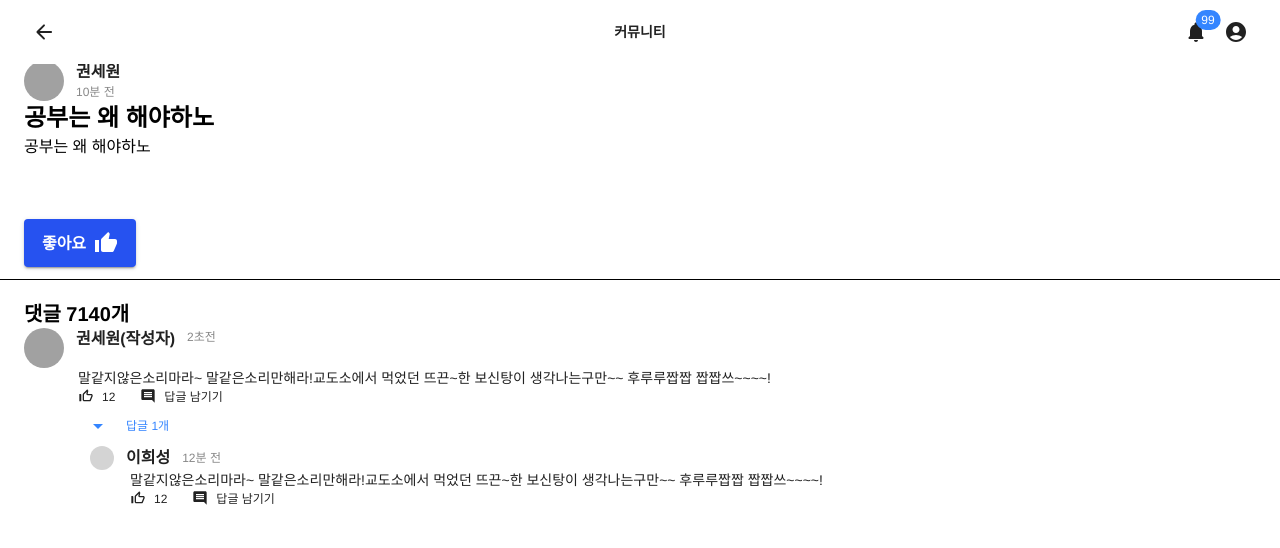
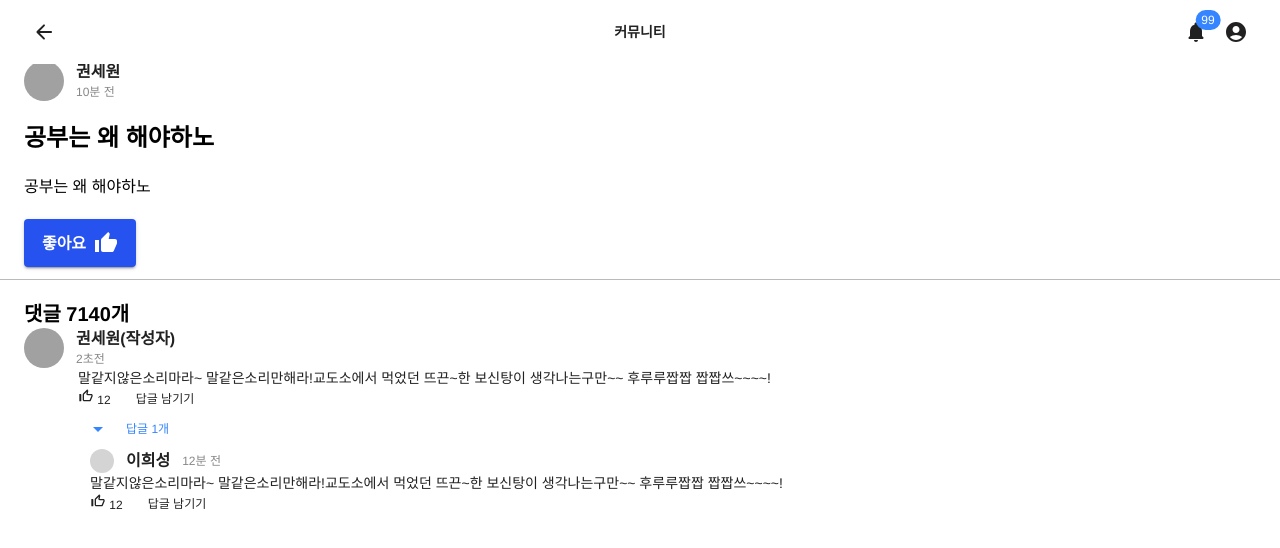
Before and after one commit to schoolzone06/schoolzone_frontend, a Next.js app: page /detail in a window 1280 px wide. Shown: the top 548 px of the page. Built offline with nearby package versions, Linux system fonts and the light colour scheme; a web font is replaced by a local one.

Commit message:
refactor: Box 태그 간소화

```diff
--- a/src/app/detail/page.tsx
+++ b/src/app/detail/page.tsx
@@ -2,12 +2,8 @@
 
 import AppBar from "@/components/AppBar";
 import { Box, Button, IconButton, Typography } from "@mui/material";
-import {
-  ThumbUp,
-  ThumbUpOffAlt,
-  Comment,
-  ArrowDropDown,
-} from "@mui/icons-material";
+import { ThumbUp, ThumbUpOffAlt, ArrowDropDown } from "@mui/icons-material";
+import theme from "@/styles/theme";
 
 const DetailPage = () => {
   return (
@@ -18,15 +14,14 @@ const DetailPage = () => {
           width="100vw"
           height="14rem"
           borderBottom="1px solid"
-          borderColor="gray.300"
+          borderColor={theme.gray[300]}
           p="5px 24px 12px"
           boxSizing="border-box"
           display="flex"
           flexDirection="column"
           justifyContent="space-between"
         >
-          <Box>
-            <Box display="flex" gap="12px">
+          <Box display="flex" alignItems="center" gap="12px">
             <Box
               width="40px"
               height="40px"
@@ -42,13 +37,10 @@ const DetailPage = () => {
               </Typography>
             </Box>
           </Box>
-            <Typography sx={{ typography: "h5" }}>
-              공부는 왜 해야하노
-            </Typography>
+          <Typography sx={{ typography: "h5" }}>공부는 왜 해야하노</Typography>
           <Typography sx={{ typography: "body1" }}>
             공부는 왜 해야하노
           </Typography>
-          </Box>
           <Button
             variant="contained"
             sx={{
@@ -58,20 +50,19 @@ const DetailPage = () => {
               background: "secondary",
             }}
           >
-            좋아요
-            <ThumbUp sx={{ ml: "8px" }} />
+            좋아요 <ThumbUp sx={{ ml: "8px" }} />
           </Button>
         </Box>
         <Box p="20px 24px" boxSizing="border-box">
           <Typography sx={{ typography: "h6" }}>댓글 7140개</Typography>
-          <Box display="flex" gap="12px">
+          <Box display="flex" alignItems="center" gap="12px">
             <Box
               width="40px"
               height="40px"
               borderRadius="100%"
               bgcolor="grey.400"
             />
-            <Box display="flex" gap="12px">
+            <Box>
               <Typography sx={{ typography: "subtitle1", color: "grey.900" }}>
                 권세원(작성자)
               </Typography>
@@ -85,27 +76,14 @@ const DetailPage = () => {
               말같지않은소리마라~ 말같은소리만해라!교도소에서 먹었던 뜨끈~한
               보신탕이 생각나는구만~~ 후루루짭짭 짭짭쓰~~~~!
             </Typography>
-            <Box display="flex" gap="25px">
-              <Box
-                display="flex"
-                sx={{ typography: "caption" }}
-                color="grey.900"
-                gap="8px"
-              >
-                <ThumbUpOffAlt sx={{ width: "16px", height: "16px" }} />
-                12
+            <Box display="flex" gap="25px" alignItems="center">
+              <Typography sx={{ typography: "caption", color: "grey.900" }}>
+                <ThumbUpOffAlt sx={{ width: "16px", height: "16px" }} /> 12
+              </Typography>
+              <Typography sx={{ typography: "caption", color: "grey.900" }}>
+                답글 남기기
+              </Typography>
             </Box>
-              <Box
-                display="flex"
-                sx={{ typography: "caption" }}
-                color="grey.900"
-                gap="8px"
-              >
-                <Comment sx={{ width: "16px", height: "16px" }} />
-                답글 남기기
-              </Box>
-            </Box>
-            <Box>
             <Box display="flex" alignItems="center" gap="8px">
               <IconButton sx={{ color: "secondary.main" }}>
                 <ArrowDropDown />
@@ -124,41 +102,24 @@ const DetailPage = () => {
                   bgcolor="grey.200"
                   borderRadius="100%"
                 />
-                  <Typography
-                    sx={{ typography: "subtitle1", color: "grey.900" }}
-                  >
+                <Typography sx={{ typography: "subtitle1", color: "grey.900" }}>
                   이희성
                 </Typography>
                 <Typography sx={{ typography: "caption", color: "grey.500" }}>
                   12분 전
                 </Typography>
               </Box>
-                <Box width="100%" pl="40px" boxSizing="border-box">
               <Typography sx={{ typography: "body2", color: "grey.900" }}>
-                    말같지않은소리마라~ 말같은소리만해라!교도소에서 먹었던
-                    뜨끈~한 보신탕이 생각나는구만~~ 후루루짭짭 짭짭쓰~~~~!
+                말같지않은소리마라~ 말같은소리만해라!교도소에서 먹었던 뜨끈~한
+                보신탕이 생각나는구만~~ 후루루짭짭 짭짭쓰~~~~!
               </Typography>
-                  <Box display="flex" gap="25px">
-                    <Box
-                      display="flex"
-                      sx={{ typography: "caption" }}
-                      color="grey.900"
-                      gap="8px"
-                    >
-                      <ThumbUpOffAlt sx={{ width: "16px", height: "16px" }} />
-                      12
-                    </Box>
-                    <Box
-                      display="flex"
-                      sx={{ typography: "caption" }}
-                      color="grey.900"
-                      gap="8px"
-                    >
-                      <Comment sx={{ width: "16px", height: "16px" }} />
+              <Box display="flex" gap="25px" alignItems="center">
+                <Typography sx={{ typography: "caption", color: "grey.900" }}>
+                  <ThumbUpOffAlt sx={{ width: "16px", height: "16px" }} /> 12
+                </Typography>
+                <Typography sx={{ typography: "caption", color: "grey.900" }}>
                   답글 남기기
-                    </Box>
-                  </Box>
-                </Box>
+                </Typography>
               </Box>
             </Box>
           </Box>
```
Lines whose indentation alone changed are shown as unchanged.
